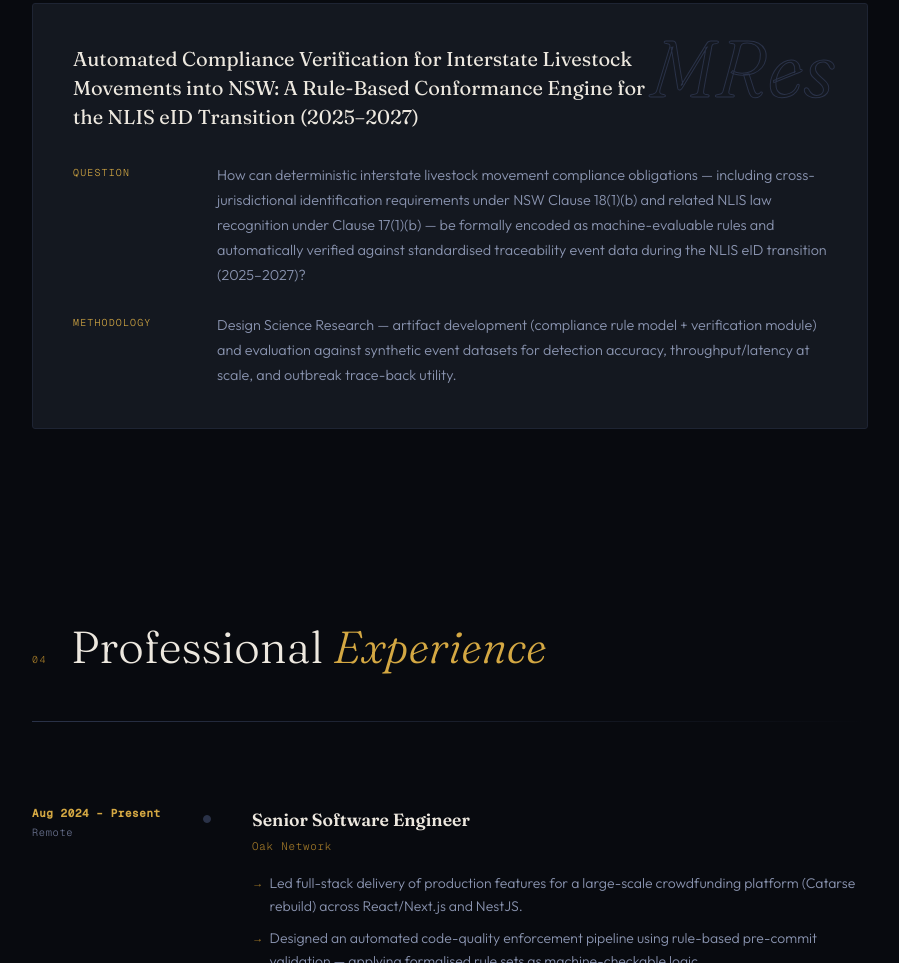
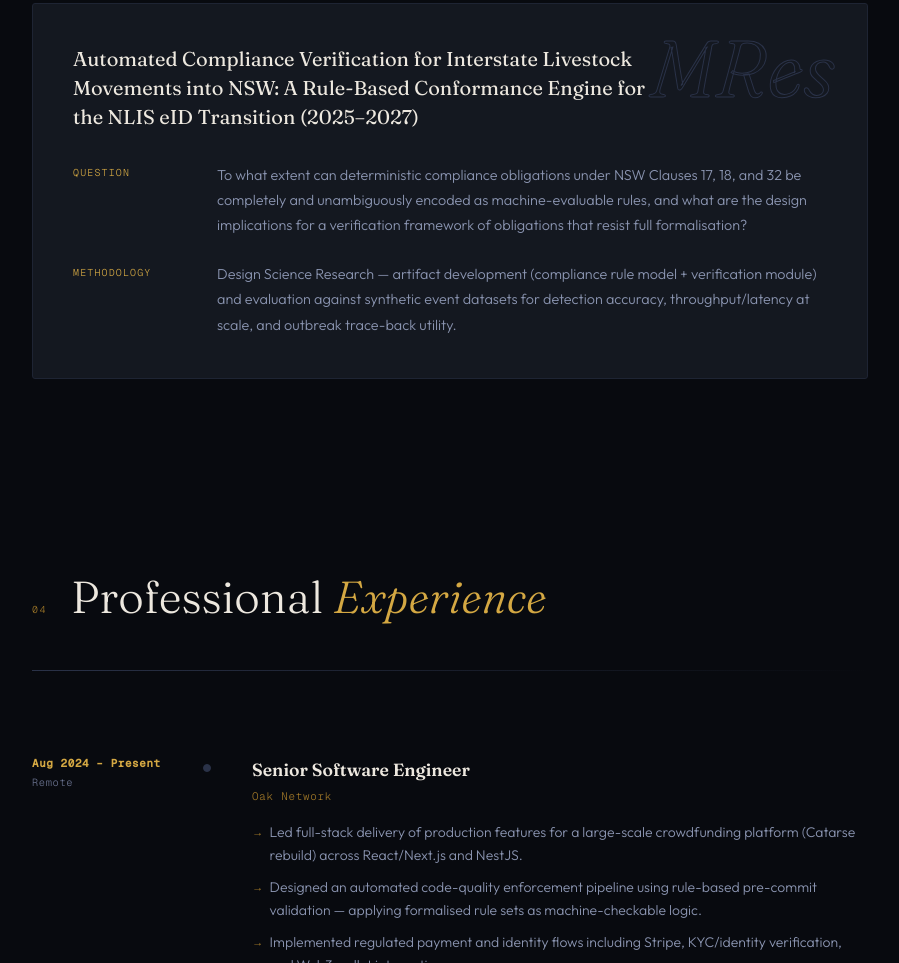
Before and after one commit to rrifat/me, a plain HTML site: page index.html in a window 1280 px wide. Shown: the part 2984-3947 px from the top of the page, without its empty margins (190-1089 px from the left). Drawn offline with nearby package versions, Linux system fonts and the light colour scheme.

Commit message:
Refine compliance question wording for clarity and precision

```diff
--- a/index.html
+++ b/index.html
@@ -1060,13 +1060,11 @@
             <div class="proposed-row">
               <span class="pr-label">Question</span>
               <span class="pr-value"
-                >How can deterministic interstate livestock movement compliance
-                obligations — including cross-jurisdictional identification
-                requirements under NSW Clause 18(1)(b) and related NLIS law
-                recognition under Clause 17(1)(b) — be formally encoded as
-                machine-evaluable rules and automatically verified against
-                standardised traceability event data during the NLIS eID
-                transition (2025–2027)?</span
+                >To what extent can deterministic compliance obligations under
+                NSW Clauses 17, 18, and 32 be completely and unambiguously
+                encoded as machine-evaluable rules, and what are the design
+                implications for a verification framework of obligations that
+                resist full formalisation?</span
               >
             </div>
             <div class="proposed-row">
```
